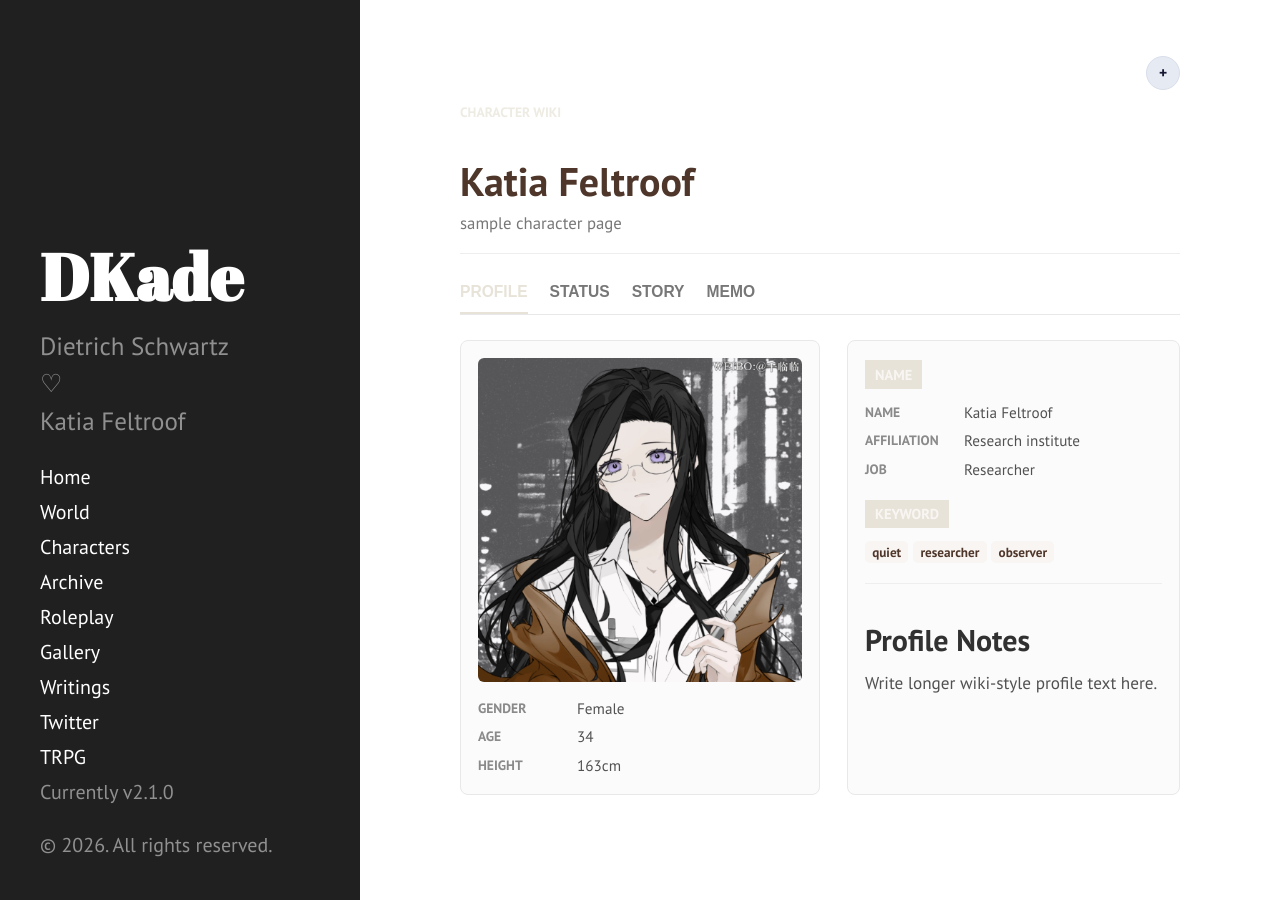
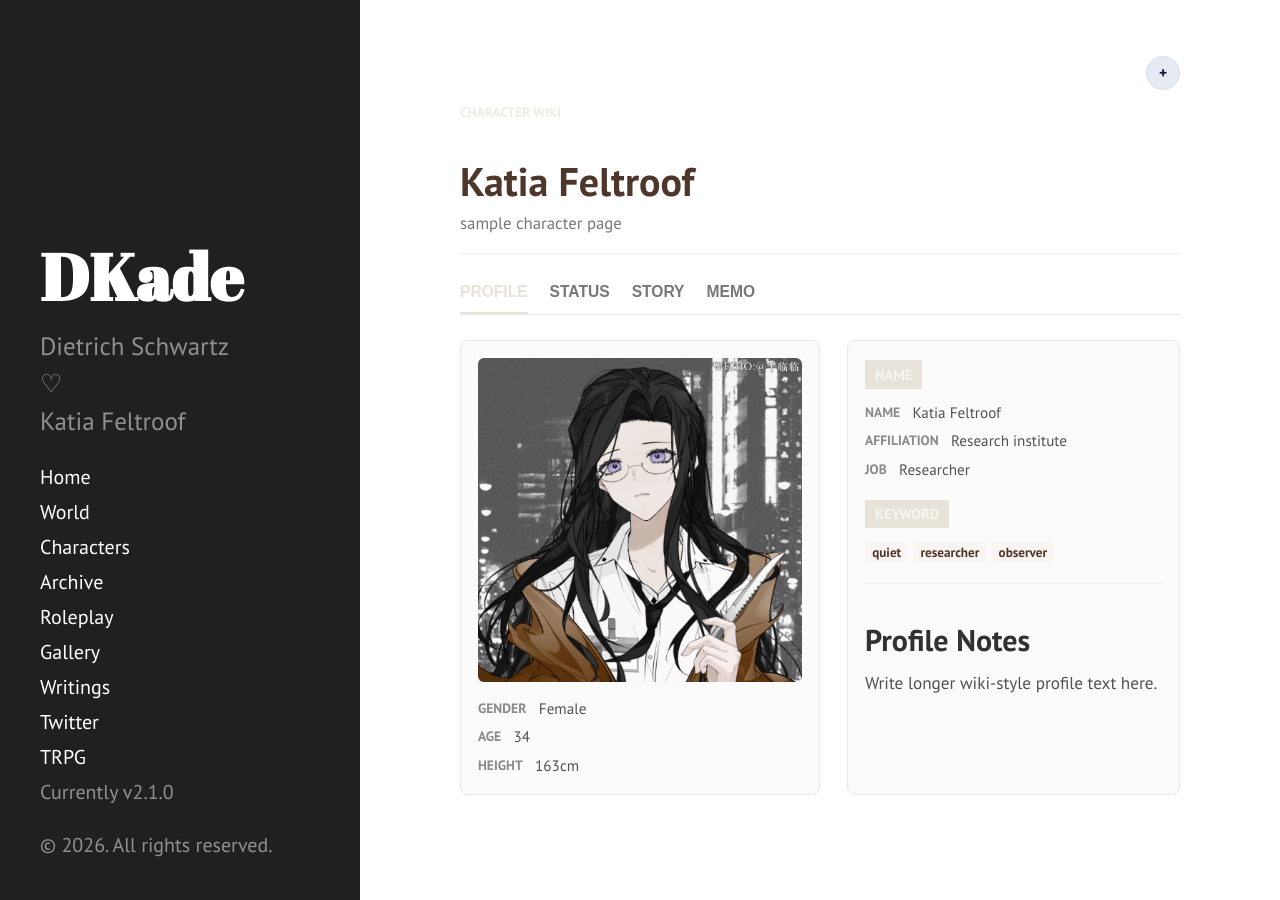
Before and after one commit to mistynocturn-design/dekade-archive, a Jekyll site: the page built from _characters/katia-feltroof.md, in a window 1280 px wide. Built offline with Jekyll 4.4.1, drawn with Linux system fonts in a browser that asks for light colours.

Commit message:
Update hyde.css

```diff
--- a/public/css/hyde.css
+++ b/public/css/hyde.css
@@ -1456,14 +1456,17 @@ a.sidebar-nav-item:focus {
 .character-quick-facts div,
 .character-info-list div {
   display: grid;
-  gap: .35rem;
-  grid-template-columns: 4.6rem 1fr;
+  column-gap: .62rem;
+  row-gap: .12rem;
+  grid-template-columns: max-content minmax(0, 1fr);
 }
 
 .character-card-facts dt,
 .character-quick-facts dt,
 .character-info-list dt {
   color: #8a8a8a;
+  max-width: 5.8rem;
+  overflow-wrap: anywhere;
   font-size: .68rem;
   font-weight: 800;
   text-transform: uppercase;
```
